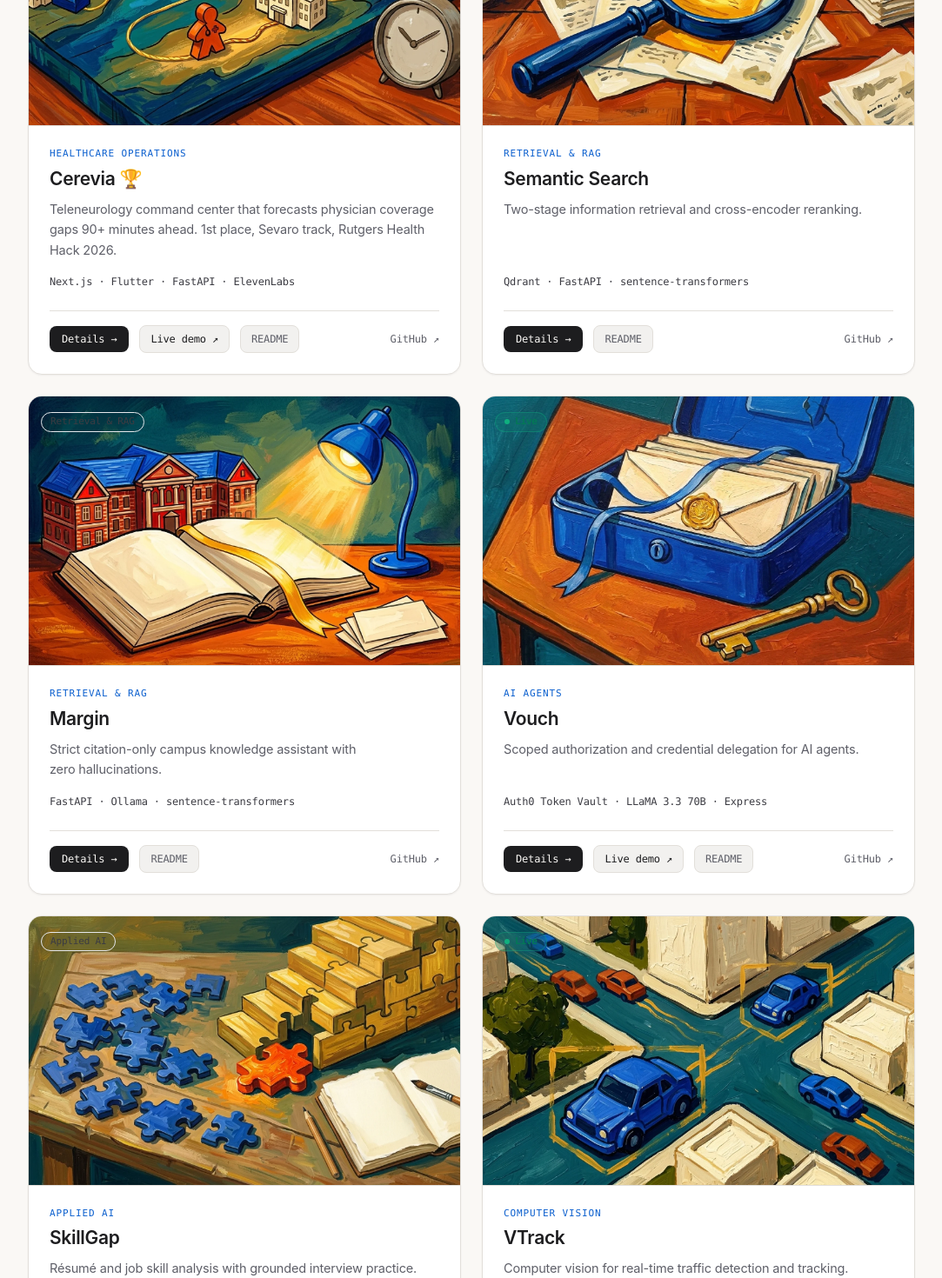
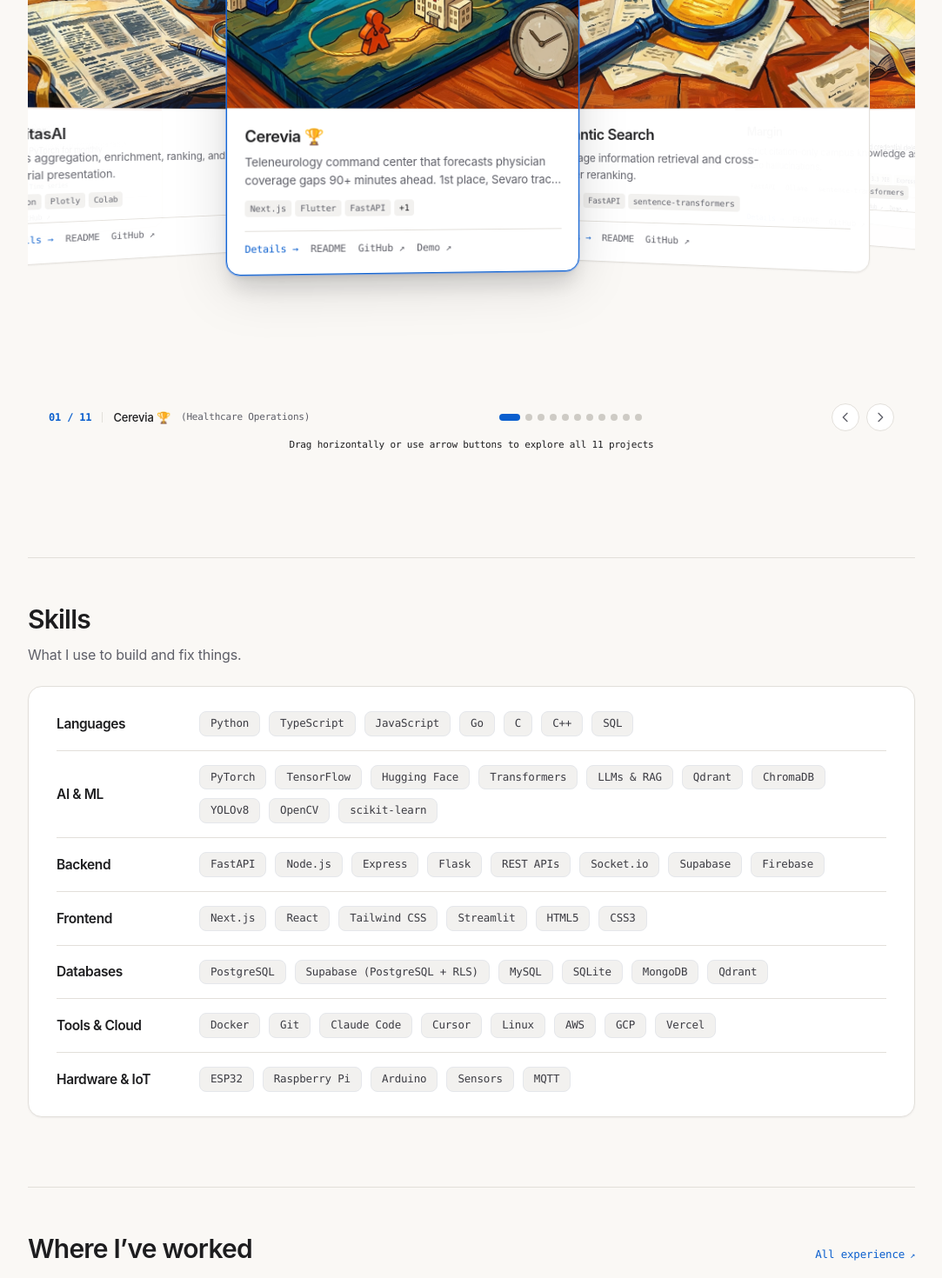
Before and after one commit to Anish0104/anish, a Next.js app: page / in a window 1280 px wide. Shown: the part 1140-2610 px from the top of the page at 87% size, without its empty margins (98-1181 px from the left). Built offline with nearby package versions, Linux system fonts and the light colour scheme.

Commit message:
Restore 3D Concave Carousel feature on HomePage with new hand-painted covers

```diff
--- a/app/page.tsx
+++ b/app/page.tsx
@@ -1,8 +1,7 @@
-import Link from "next/link";
 import AskBar from "@/components/AskBar";
 import ExperienceRow from "@/components/ExperienceRow";
 import Hero from "@/components/Hero";
-import ProjectGallery from "@/components/ProjectGallery";
+import ConcaveCarousel from "@/components/ui/concave-carousel";
 import SkillsSection from "@/components/SkillsSection";
 import SectionHeading from "@/components/SectionHeading";
 import { experience } from "@/data/experience";
@@ -11,9 +10,6 @@
 import ImageCursorTrail from "@/components/ui/image-cursor-trail";
 
 export default function HomePage() {
-  // Select top 6 high-impact projects to showcase on homepage
-  const featuredProjects = projects.filter((p) => p.featured || ["vtrack", "quantvision"].includes(p.slug)).slice(0, 6);
-
   return (
     <ImageCursorTrail>
       <Hero />
@@ -22,28 +18,19 @@
         <AskBar />
       </div>
 
-      {/* Projects Section styled after bugblazer.dev */}
+      {/* 3D Concave Projects Carousel with new hand-painted artwork */}
       <section className="relative mt-16 border-t border-border pt-12 sm:mt-20">
         <CompanionSurface id="home-1" height={56} offset={10} />
         <SectionHeading
           title="Things I’ve built"
           action={{ label: "All projects", href: "/projects" }}
         />
-        <div className="mt-8">
-          <ProjectGallery projects={featuredProjects} columns={2} />
-        </div>
-        <div className="mt-10 flex justify-center">
-          <Link
-            href="/projects"
-            className="inline-flex items-center gap-2 rounded-xl border border-border bg-surface px-5 py-2.5 font-mono text-[13px] font-medium text-text shadow-card transition-all hover:bg-surface-2 hover:border-border-strong hover:shadow-lift motion-safe:hover:-translate-y-0.5"
-          >
-            Explore all {projects.length} projects
-            <span aria-hidden="true" className="text-accent">→</span>
-          </Link>
+        <div className="mt-6">
+          <ConcaveCarousel projects={projects} />
         </div>
       </section>
 
-      {/* Skills Section styled after bugblazer.dev */}
+      {/* Skills Section */}
       <section className="relative mt-16 border-t border-border pt-12 sm:mt-20">
         <CompanionSurface id="home-skills" height={56} offset={10} />
         <SkillsSection />
--- a/components/ui/concave-carousel.tsx
+++ b/components/ui/concave-carousel.tsx
@@ -288,6 +288,7 @@
       {/* 3D Stage */}
       <div
         className={styles.stage}
+        suppressHydrationWarning
         onPointerDown={onPointerDown}
         onPointerMove={onPointerMove}
         onPointerUp={onPointerUp}
```
